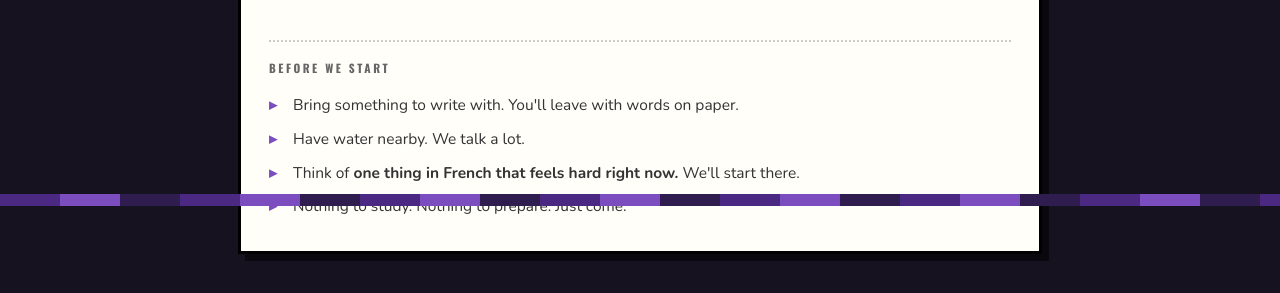
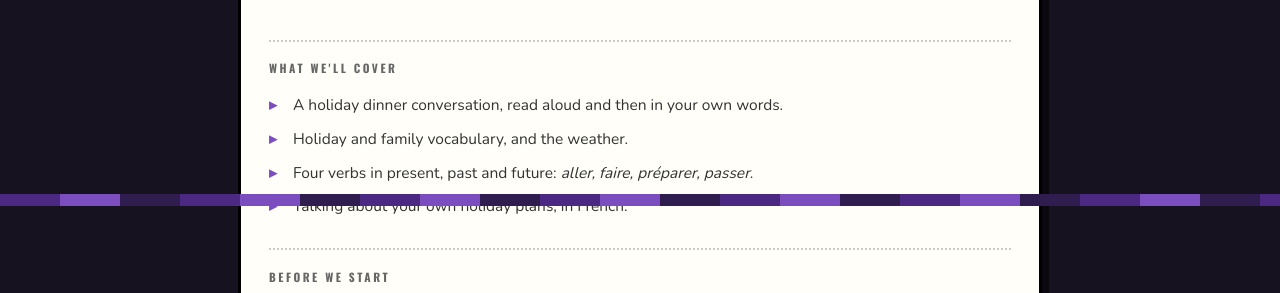
Before and after one commit to l8blo0om/languagespeakeasy, a plain HTML site: page students/chimgee/index.html in a window 1280 px wide. Shown: the part 594-887 px from the top of the page. Drawn offline with nearby package versions, Linux system fonts and the light colour scheme.

Commit message:
Chimgee page: add Lesson 02 preview to next session
Lists what Friday's lesson covers: holiday dinner conversation,
holiday and family vocabulary, weather, and four verbs (aller, faire,
préparer, passer) in present, past and future. Devoirs n° 1 replaces
"nothing to prepare", since it is due at that lesson.

Co-Authored-By: Claude Haiku 5.5 <noreply@anthropic.com>

```diff
--- a/students/chimgee/index.html
+++ b/students/chimgee/index.html
@@ -340,12 +340,22 @@
         <div class="place">▸ In person — your building's workspace</div>
 
         <div class="bring">
+          <h3>What we'll cover</h3>
+          <ul>
+            <li>A holiday dinner conversation, read aloud and then in your own words.</li>
+            <li>Holiday and family vocabulary, and the weather.</li>
+            <li>Four verbs in present, past and future: <em>aller, faire, préparer, passer</em>.</li>
+            <li>Talking about your own holiday plans, in French.</li>
+          </ul>
+        </div>
+
+        <div class="bring">
           <h3>Before we start</h3>
           <ul>
             <li>Bring something to write with. You'll leave with words on paper.</li>
             <li>Have water nearby. We talk a lot.</li>
             <li>Think of <strong>one thing in French that feels hard right now.</strong> We'll start there.</li>
-            <li>Nothing to study. Nothing to prepare. Just come.</li>
+            <li><strong>Bring Devoirs n° 1</strong>: your writing, your voice message, and your five words.</li>
           </ul>
         </div>
       </div>
```
